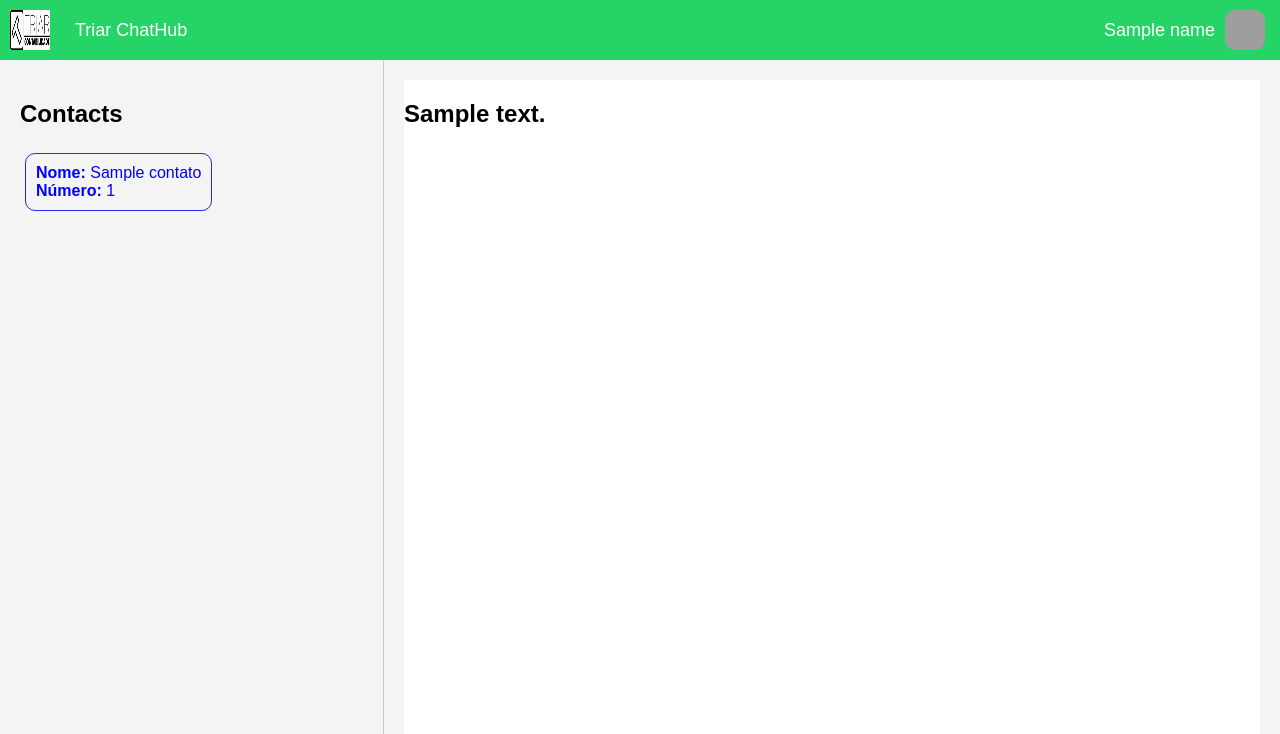
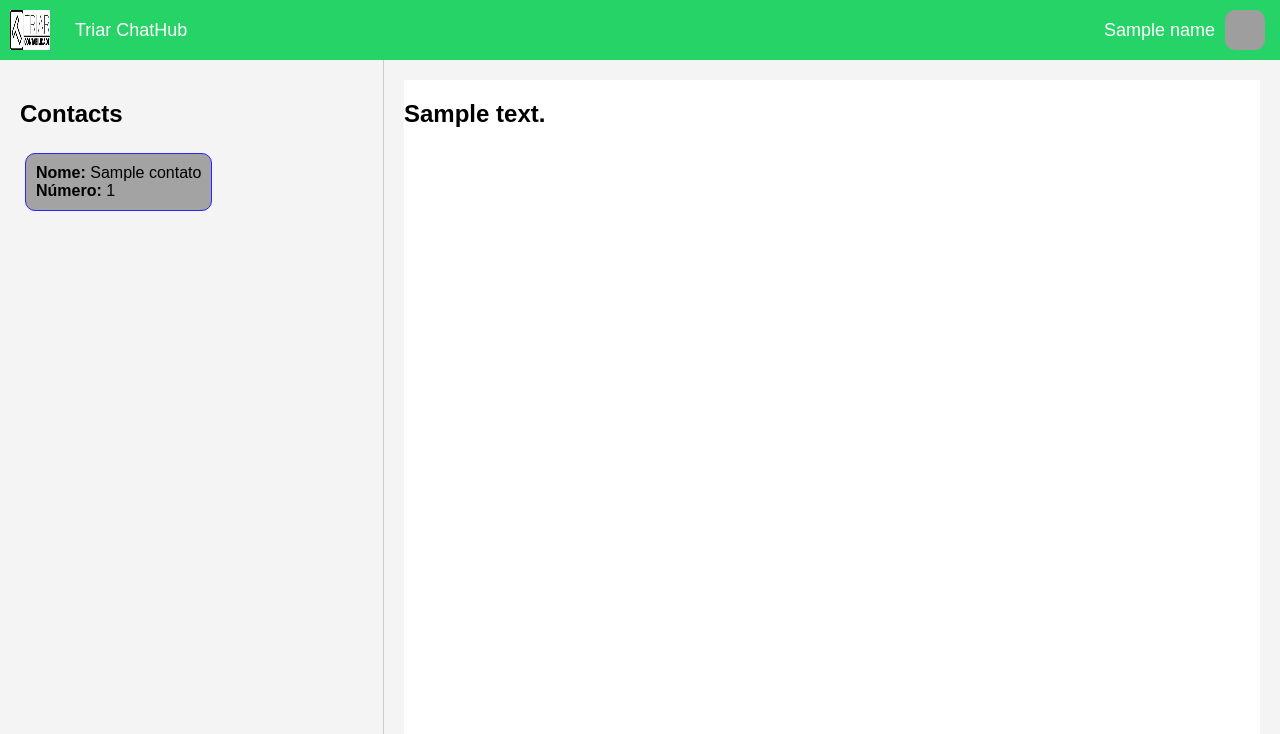
Before and after one commit to joaocruz1/ChatBot_Triar, a Flask app: template templates/principal.html in a window 1280 px wide. Shown: the top 734 px of the page. Run offline with Flask 3, Linux system fonts and the light colour scheme; the template is opened without the code that fills it: most values are stand-ins (such as "Sample title", 1, 10 or a date in 2020); grey boxes are pictures that could not be loaded.

Commit message:
Update main.css

```diff
--- a/static/main.css
+++ b/static/main.css
@@ -67,12 +67,17 @@ ul {
       margin: 5px;
       display: inline-block;
       border-radius: 10px;
+      background-color: #a3a3a3;
     }
 
 li {
     list-style: none;
     cursor: pointer;
-    color: blue;
+    color: black;
+}
+
+ li:active{
+    color:#116936;
 }
 
 #chat {
```
